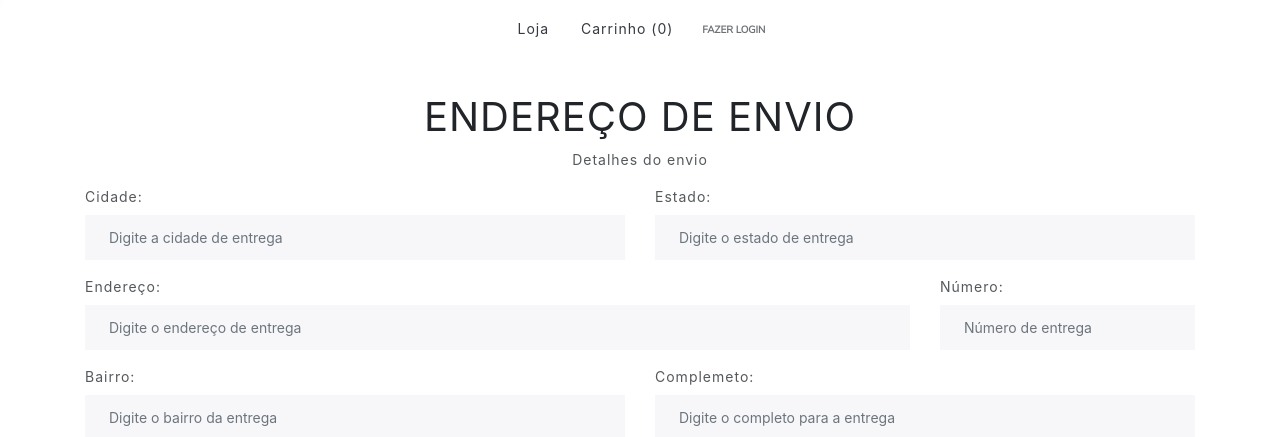
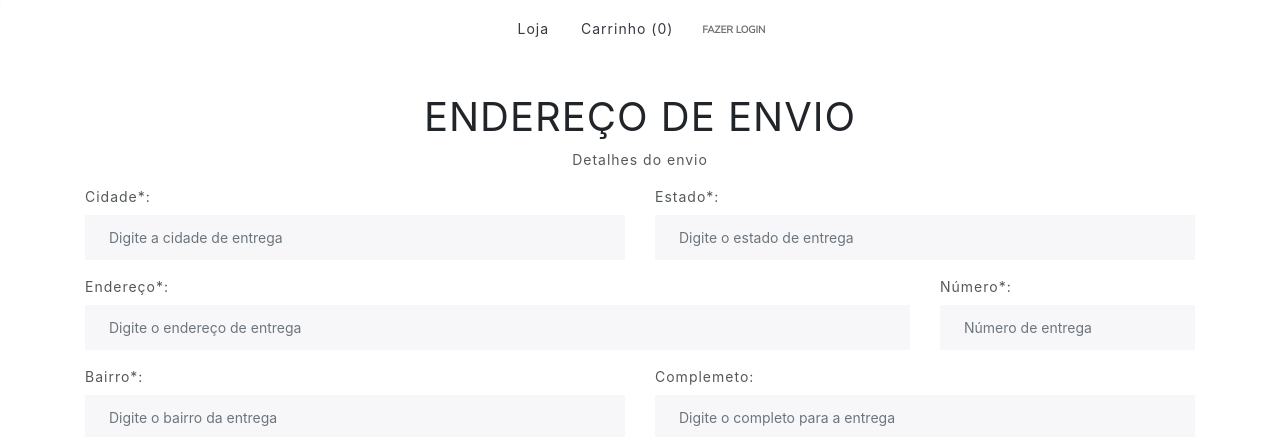
Before and after one commit to Brenw10/store, a React (Create React App) app in the folder client/: page /cart-address in a window 1280 px wide. Shown: the top 437 px of the page. Built offline with nearby package versions, Linux system fonts and the light colour scheme; no server answers.

Commit message:
Adding * to required fields

```diff
--- a/client/src/components/Address.js
+++ b/client/src/components/Address.js
@@ -26,27 +26,27 @@ function Address({ button, disabled, onClick, populate }) {
   return (
     <div className="row">
       <div className="form-group col-6">
-        <label>Cidade:</label>
+        <label>Cidade*:</label>
         <input className="form-control" onChange={event => setCity(event.target.value)}
           placeholder="Digite a cidade de entrega" value={city} />
       </div>
       <div className="form-group col-6">
-        <label>Estado:</label>
+        <label>Estado*:</label>
         <input className="form-control" onChange={event => setState(event.target.value)}
           placeholder="Digite o estado de entrega" value={state} />
       </div>
       <div className="form-group col-9">
-        <label>Endereço:</label>
+        <label>Endereço*:</label>
         <input className="form-control" onChange={event => setAddress(event.target.value)}
           placeholder="Digite o endereço de entrega" value={address} />
       </div>
       <div className="form-group col-3">
-        <label>Número:</label>
+        <label>Número*:</label>
         <input className="form-control" onChange={event => setNumber(event.target.value)}
           placeholder="Número de entrega" value={number} />
       </div>
       <div className="form-group col-6">
-        <label>Bairro:</label>
+        <label>Bairro*:</label>
         <input className="form-control" onChange={event => setDistrict(event.target.value)}
           placeholder="Digite o bairro da entrega" value={district} />
       </div>
```
